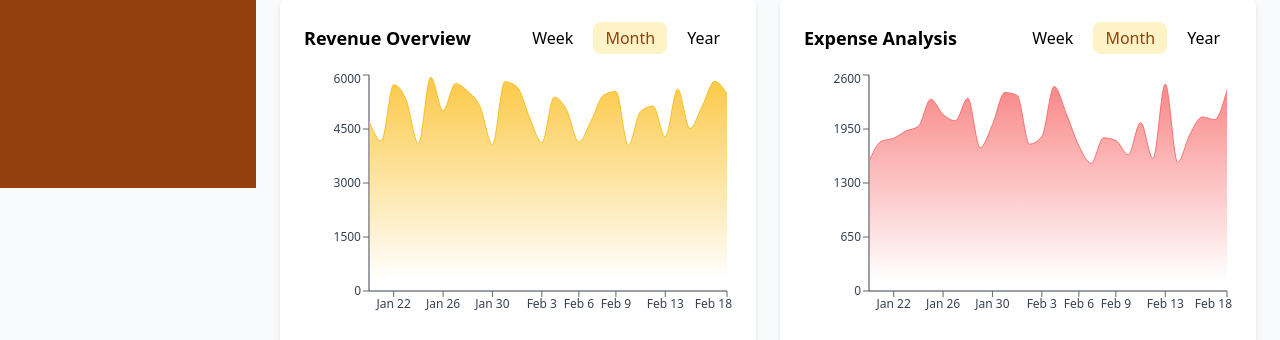
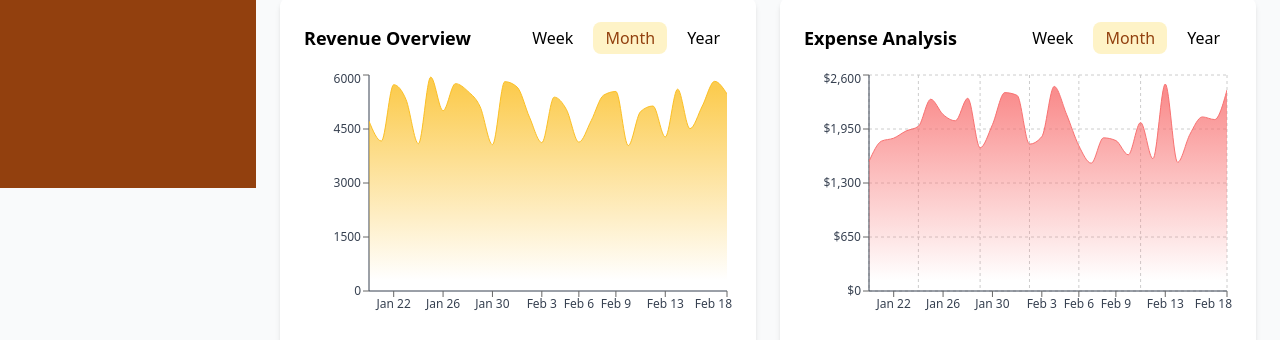
Before and after one commit to Basshackas/woodwork-shop-management-web, a React (Vite) app: page / in a window 1280 px wide. Shown: the part 612-952 px from the top of the page. Built offline with nearby package versions, Linux system fonts and the light colour scheme.

Commit message:
Update ExpenseChart.tsx

```diff
--- a/src/components/charts/ExpenseChart.tsx
+++ b/src/components/charts/ExpenseChart.tsx
@@ -1,26 +1,28 @@
 import React from 'react';
-import { AreaChart, Area, XAxis, YAxis, Tooltip, ResponsiveContainer } from 'recharts';
+import { AreaChart, Area, XAxis, YAxis, Tooltip, ResponsiveContainer, CartesianGrid } from 'recharts';
 import { generateChartData } from '../../utils/chartUtils';
 
 interface ExpenseChartProps {
   isDashboard?: boolean;
   timeRange?: 'week' | 'month' | 'year';
+  data?: any[];
 }
 
-export function ExpenseChart({ isDashboard = false, timeRange = 'week' }: ExpenseChartProps) {
-  const data = generateChartData('expenses', timeRange);
+export function ExpenseChart({ isDashboard = false, timeRange = 'week', data }: ExpenseChartProps) {
+  const chartData = data || generateChartData('expenses', timeRange);
   const textColor = isDashboard ? '#374151' : '#fff';
 
   return (
-    <div className={isDashboard ? 'h-full' : 'h-32'}>
+    <div className={isDashboard ? 'h-full' : 'h-80'}>
       <ResponsiveContainer width="100%" height="100%">
-        <AreaChart data={data}>
+        <AreaChart data={chartData}>
           <defs>
             <linearGradient id="expenseGradient" x1="0" y1="0" x2="0" y2="1">
               <stop offset="5%" stopColor="#f87171" stopOpacity={0.8}/>
               <stop offset="95%" stopColor="#f87171" stopOpacity={0}/>
             </linearGradient>
           </defs>
+          <CartesianGrid strokeDasharray="3 3" />
           <XAxis
             dataKey="name"
             tick={{ fill: textColor, fontSize: 12 }}
@@ -29,6 +31,7 @@ export function ExpenseChart({ isDashboard = false, timeRange = 'week' }: Expens
           <YAxis
             tick={{ fill: textColor, fontSize: 12 }}
             axisLine={{ stroke: textColor }}
+            tickFormatter={(value) => `$${value.toLocaleString()}`}
           />
           <Tooltip
             contentStyle={{
@@ -37,6 +40,7 @@ export function ExpenseChart({ isDashboard = false, timeRange = 'week' }: Expens
               borderRadius: '0.5rem',
               color: '#fff'
             }}
+            formatter={(value: number) => [`$${value.toLocaleString()}`, 'Amount']}
           />
           <Area
             type="monotone"
```
